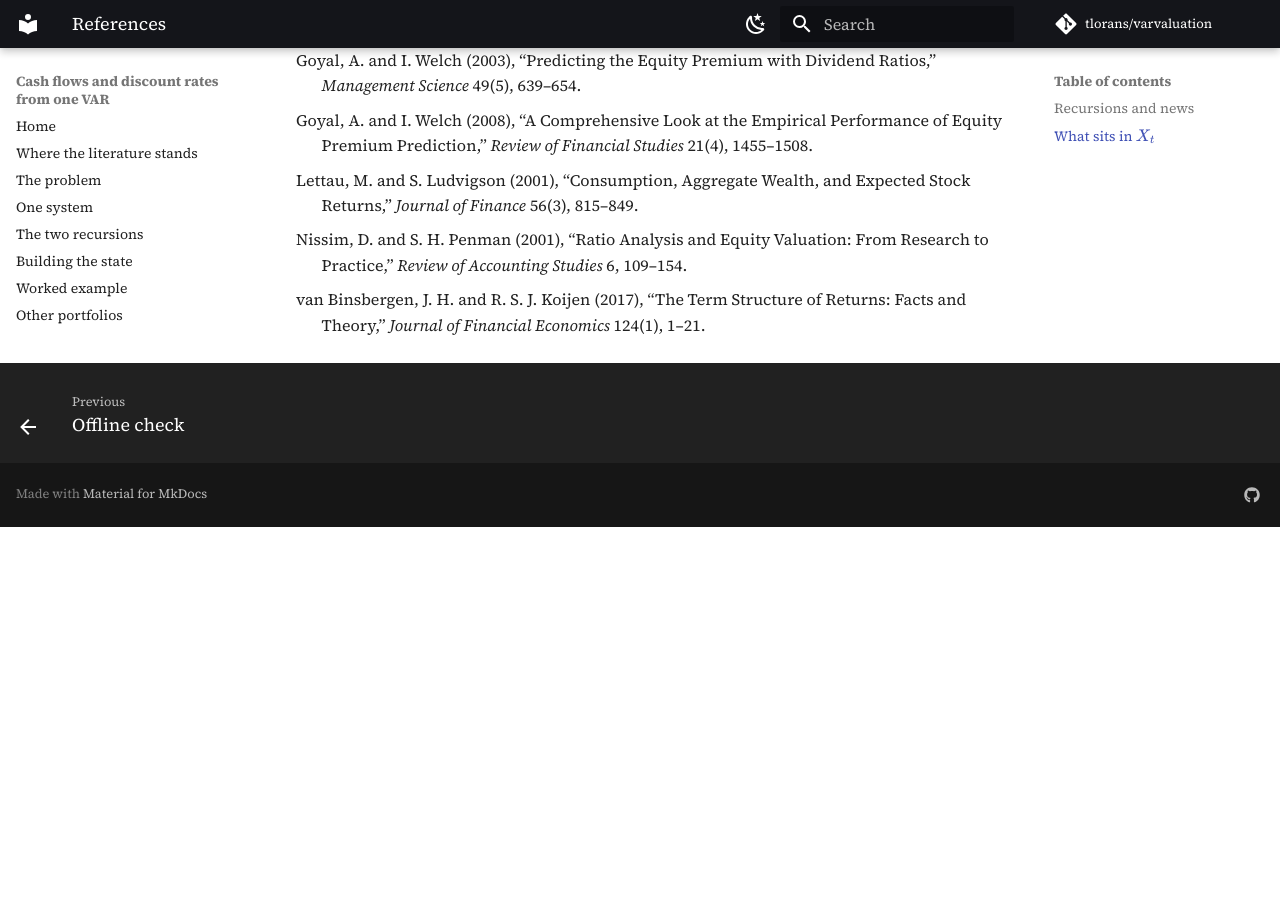
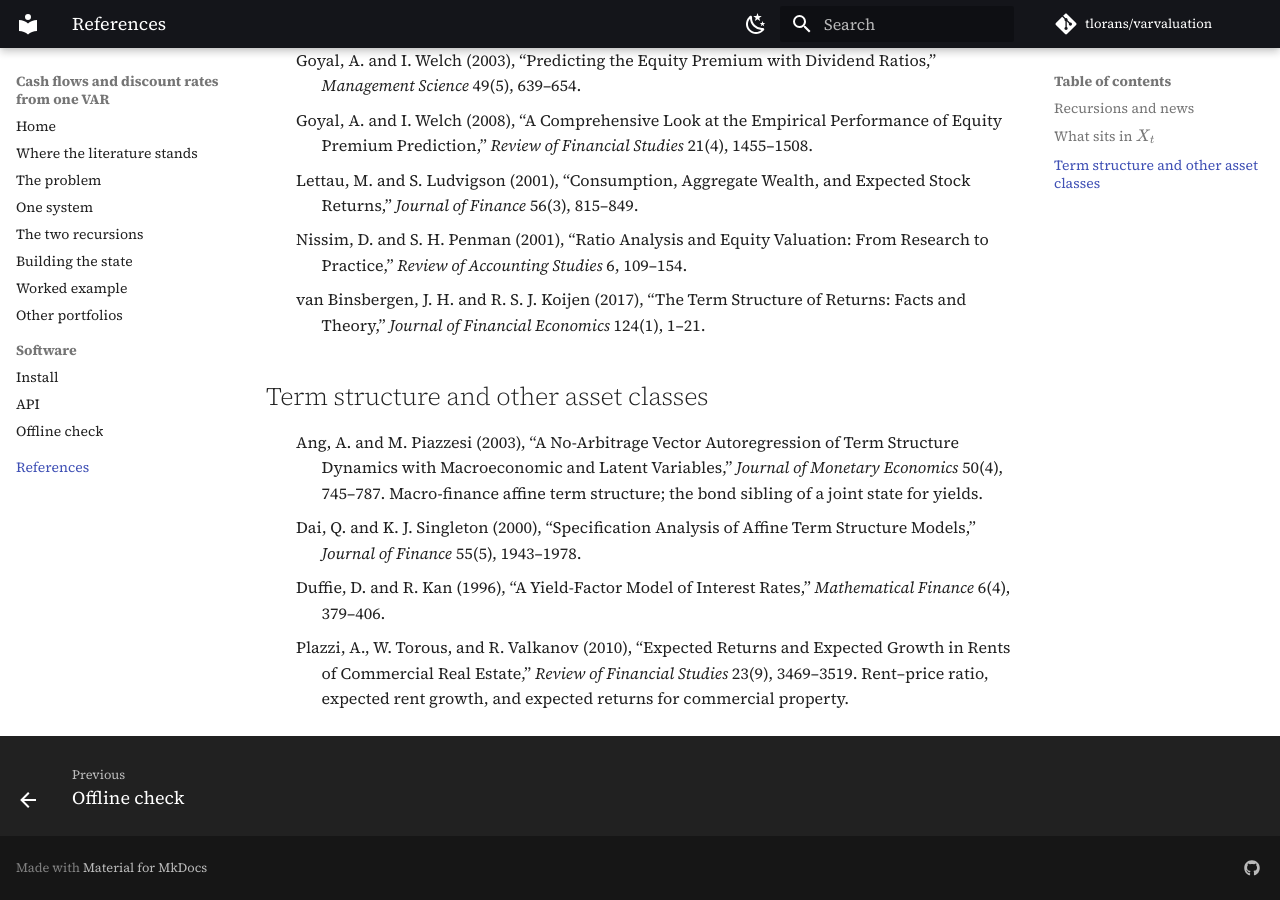
Before and after one commit to tlorans/varvaluation, an MkDocs documentation site: the page built from docs/references.md, in a window 1280 px wide and 900 px high, scrolled down 1729 px. Built offline with MkDocs 1.6.1 and Material for MkDocs 9.7.7, drawn with Linux system fonts in a browser that asks for light colours; comment, search, counter and statistics services are not loaded; before the commit the page ends 2256 px from its top, so only the background shows below that.

Commit message:
docs: references for term structure and other asset classes

```diff
--- a/docs/references.md
+++ b/docs/references.md
@@ -40,4 +40,11 @@
 - <span id="nissim-penman-2001"></span>Nissim, D. and S. H. Penman (2001), “Ratio Analysis and Equity Valuation: From Research to Practice,” *Review of Accounting Studies* 6, 109–154.
 - <span id="vbk-2017"></span>van Binsbergen, J. H. and R. S. J. Koijen (2017), “The Term Structure of Returns: Facts and Theory,” *Journal of Financial Economics* 124(1), 1–21.
 
+## Term structure and other asset classes
+
+- <span id="ang-piazzesi-2003"></span>Ang, A. and M. Piazzesi (2003), “A No-Arbitrage Vector Autoregression of Term Structure Dynamics with Macroeconomic and Latent Variables,” *Journal of Monetary Economics* 50(4), 745–787. Macro-finance affine term structure; the bond sibling of a joint state for yields.
+- <span id="dai-singleton-2000"></span>Dai, Q. and K. J. Singleton (2000), “Specification Analysis of Affine Term Structure Models,” *Journal of Finance* 55(5), 1943–1978.
+- <span id="duffie-kan-1996"></span>Duffie, D. and R. Kan (1996), “A Yield-Factor Model of Interest Rates,” *Mathematical Finance* 6(4), 379–406.
+- <span id="plazzi-2010"></span>Plazzi, A., W. Torous, and R. Valkanov (2010), “Expected Returns and Expected Growth in Rents of Commercial Real Estate,” *Review of Financial Studies* 23(9), 3469–3519. Rent–price ratio, expected rent growth, and expected returns for commercial property.
+
 </div>
```
